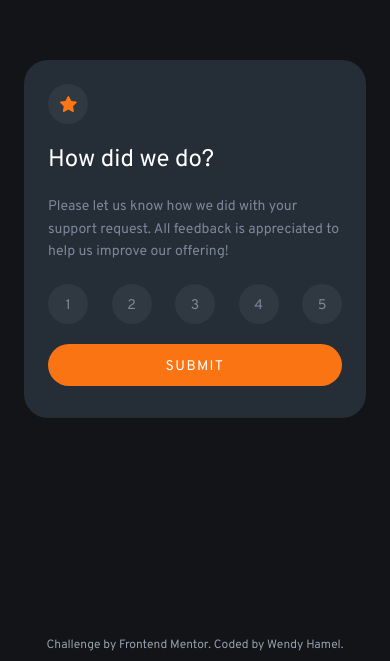
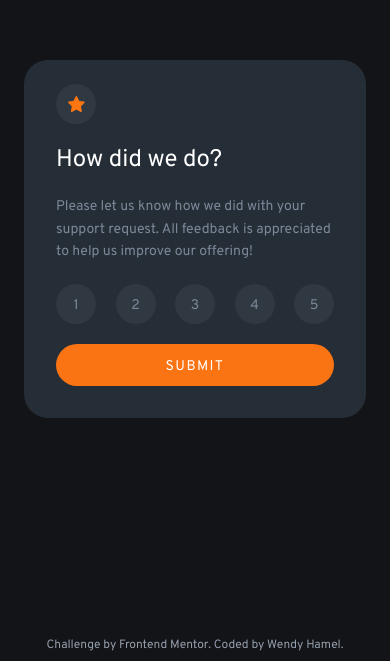
Before and after one commit to wendyhamel/FmInteractiveRatingComponent, a plain HTML site: page index.html in a window 390 px wide. Shown: the part 183-844 px from the top of the page. Drawn offline with nearby package versions, Linux system fonts and the light colour scheme.

Commit message:
tweeks to card size.

```diff
--- a/index.html
+++ b/index.html
@@ -38,9 +38,9 @@
 
 </head>
 <body class="bg-dark-blue text-white grid place-items-center h-screen px-6">
-  <main class="max-w-[424px] bg-blue rounded-3xl mx-auto px-6 pt-6 pb-8 md:px-8">
+  <main class="max-w-[420px] bg-blue rounded-3xl mx-auto px-6 pt-6 pb-8">
     <!-- Rating state start -->
-    <section class="flex flex-col gap-5 md:gap-6">
+    <section class="flex flex-col gap-5 mx-2 md:gap-6 ">
       <div class="rounded-full bg-white/5 w-10 h-10 grid place-items-center md:w-12 md:h-12">
         <img src="images/icon-star.svg" alt="star icon">
       </div>
@@ -61,7 +61,7 @@
     </section>
     <!-- Rating state end -->
     <!-- Thank you state start -->
-    <section class="flex flex-col items-center gap-5 md:gap-6 md:mt-6 md:mb-4 hidden">
+    <section class="flex flex-col items-center gap-5 md:gap-6 md:mt-6 md:mb-4 md:mx-1 hidden">
 
       <img src="images/illustration-thank-you.svg" alt="thank you illustration">
       <div class="rounded-full bg-white/5 text-orange text-small px-4 py-2 md:text-base md:px-5 md:py-1">
```
